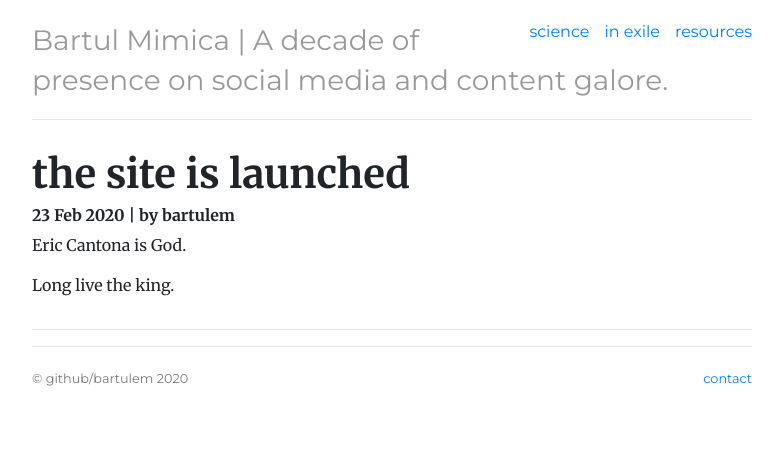
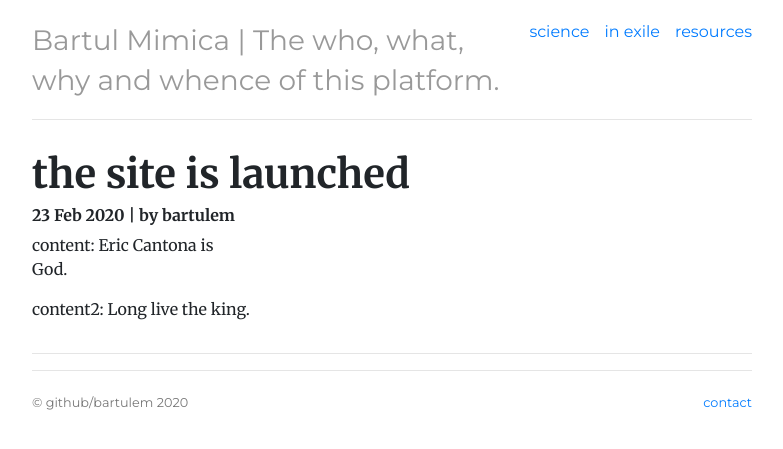
Before and after one commit to bartulem/bartulem.github.io, a Jekyll site: the page built from inexile/_posts/2020-02-23-bartulem-site-launched.md, in a window 1280 px wide. Shown: the top 449 px of the page, without its empty margins (248-1031 px from the left). Built offline with Jekyll 4.4.1, drawn with Linux system fonts in a browser that asks for light colours; comment, search, counter and statistics services are not loaded.

Commit message:
Update 2020-02-23-bartulem-site-launched.md

```diff
--- a/inexile/_posts/2020-02-23-bartulem-site-launched.md
+++ b/inexile/_posts/2020-02-23-bartulem-site-launched.md
@@ -1,12 +1,12 @@
 ---
 layout: post_with_cols
-description: A decade of presence on social media and content galore.
+description: The who, what, why and whence of this platform.
 category: in exile
 title: "the site is launched"
 author: bartulem
 date: 2020-02-23
 ---
 
-Eric Cantona is God.
+content: Eric Cantona is God.
 
-Long live the king.
+content2: Long live the king.
```
